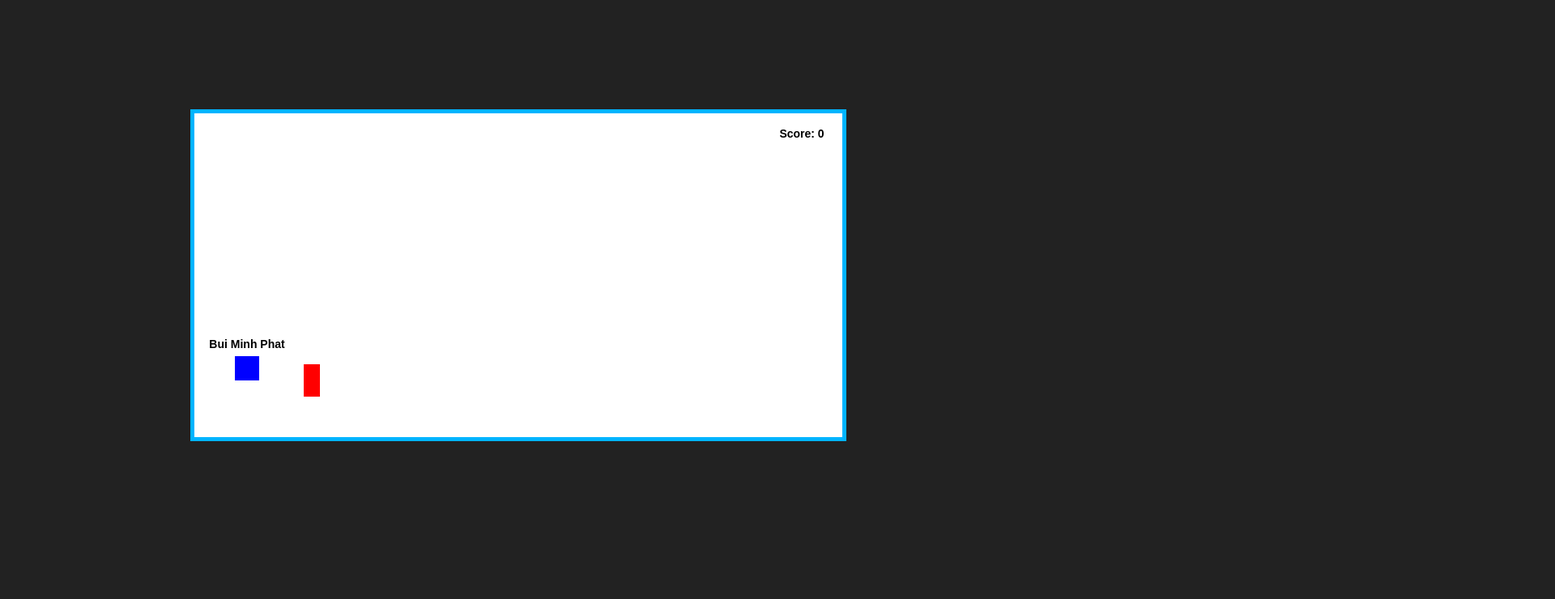
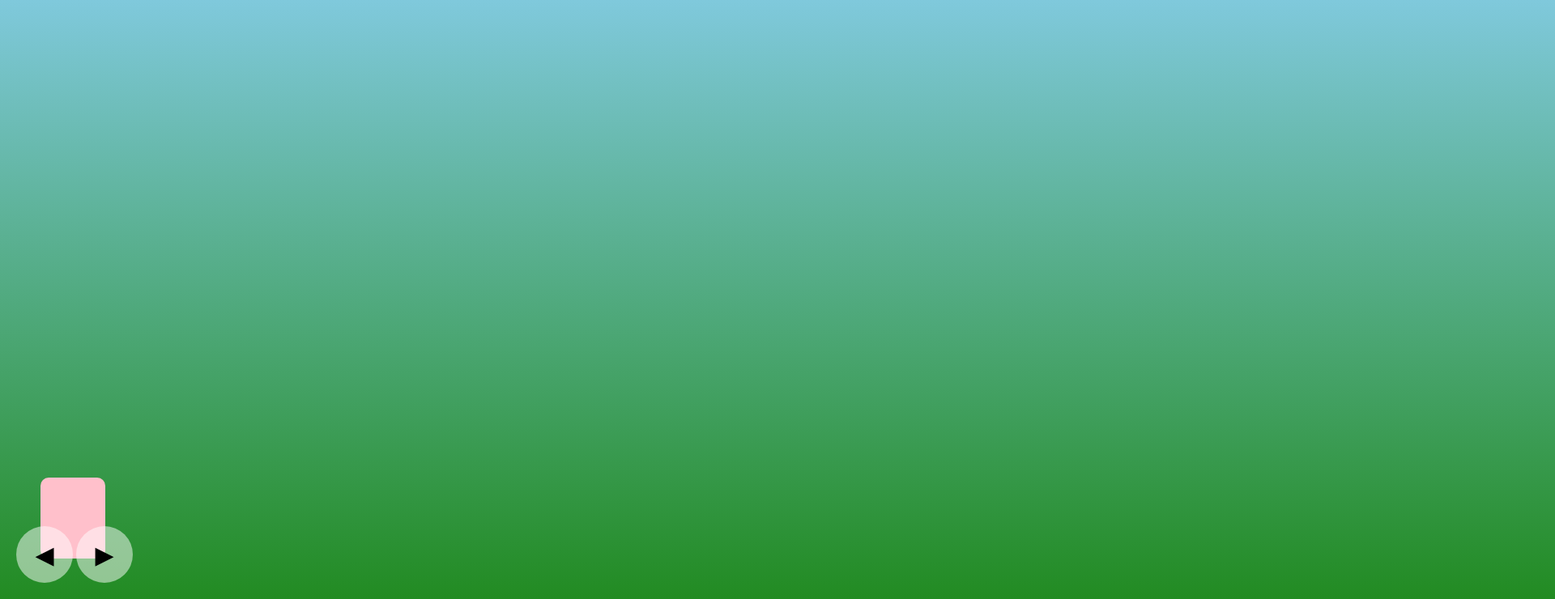
Before and after one commit to buiminhphat786-code/game-BMP, a plain HTML site: page index.html in a window 1280 px wide. Shown: the part 60-800 px from the top of the page at 81% size, 1920 px wide, since content can reach past the window. Drawn offline with Linux system fonts and the light colour scheme.

Commit message:
Update index.html

```diff
--- a/index.html
+++ b/index.html
@@ -1,71 +1,39 @@
 <!DOCTYPE html>
 <html>
 <head>
-    <title>Bui Minh Phat Obby</title>
+    <meta name="viewport" content="width=device-width, initial-scale=1.0, maximum-scale=1.0, user-scalable=no">
+    <style>
+        body { margin: 0; overflow: hidden; background: #87CEEB; }
+        #game-container { position: relative; width: 100vw; height: 100vh; }
+        #bg-forest { position: absolute; bottom: 0; width: 200%; height: 100%; background: linear-gradient(to top, #228B22, #87CEEB); }
+        #player { position: absolute; bottom: 50px; left: 50px; width: 80px; height: 100px; background: pink; border-radius: 10px; }
+        .controls { position: absolute; bottom: 20px; left: 20px; z-index: 10; }
+        button { width: 70px; height: 70px; font-size: 30px; border-radius: 50%; background: rgba(255,255,255,0.5); border: none; }
+    </style>
 </head>
-<body style="margin:0; background:#222; display:flex; justify-content:center; align-items:center; height:100vh;">
+<body>
+    <div id="game-container">
+        <div id="bg-forest"></div>
+        <div id="player"></div>
+        <div class="controls">
+            <button ontouchstart="move(-20)" ontouchend="stop()">◀</button>
+            <button ontouchstart="move(20)" ontouchend="stop()">▶</button>
+        </div>
+    </div>
+    <script>
+        let player = document.getElementById('player');
+        let posX = 50;
+        let speed = 0;
 
-<canvas id="gameCanvas" width="800" height="400" style="background:#fff; border:5px solid #00b4ff;"></canvas>
+        function move(s) { speed = s; }
+        function stop() { speed = 0; }
 
-<script>
-const canvas = document.getElementById("gameCanvas");
-const ctx = canvas.getContext("2d");
-
-// Cấu hình nhân vật
-let player = {x: 50, y: 300, w: 30, h: 30, dy: 0, jumping: false};
-let obstacle = {x: 800, y: 310, w: 20, h: 40};
-let score = 0;
-
-// Điều khiển (Bấm phím bất kỳ để nhảy)
-document.addEventListener("keydown", (e) => {
-    if(!player.jumping) { player.dy = -15; player.jumping = true; }
-});
-
-function update() {
-    // Trọng lực
-    player.dy += 0.8;
-    player.y += player.dy;
-    if(player.y > 300) { player.y = 300; player.jumping = false; }
-
-    // Di chuyển chướng ngại vật
-    obstacle.x -= 7; // Độ khó tăng dần
-    if(obstacle.x < -20) {
-        obstacle.x = 800;
-        score++;
-    }
-
-    // Va chạm
-    if(player.x < obstacle.x + obstacle.w && player.x + player.w > obstacle.x && player.y + player.h > obstacle.y) {
-        alert("Game Over! Điểm của bạn: " + score);
-        score = 0;
-        obstacle.x = 800;
-    }
-
-    // VẼ MÀN HÌNH
-    ctx.clearRect(0, 0, 800, 400);
-
-    // Vẽ nhân vật
-    ctx.fillStyle = "blue";
-    ctx.fillRect(player.x, player.y, player.w, player.h);
-
-    // Vẽ tên trên đầu
-    ctx.fillStyle = "black";
-    ctx.font = "bold 14px Arial";
-    ctx.textAlign = "center";
-    ctx.fillText("Bui Minh Phat", player.x + 15, player.y - 10);
-
-    // Vẽ vật cản
-    ctx.fillStyle = "red";
-    ctx.fillRect(obstacle.x, obstacle.y, obstacle.w, obstacle.h);
-
-    // Vẽ điểm
-    ctx.fillStyle = "black";
-    ctx.fillText("Score: " + score, 750, 30);
-
-    requestAnimationFrame(update);
-}
-
-update();
-</script>
+        function update() {
+            posX += speed;
+            player.style.left = posX + 'px';
+            requestAnimationFrame(update);
+        }
+        update();
+    </script>
 </body>
 </html>
```
